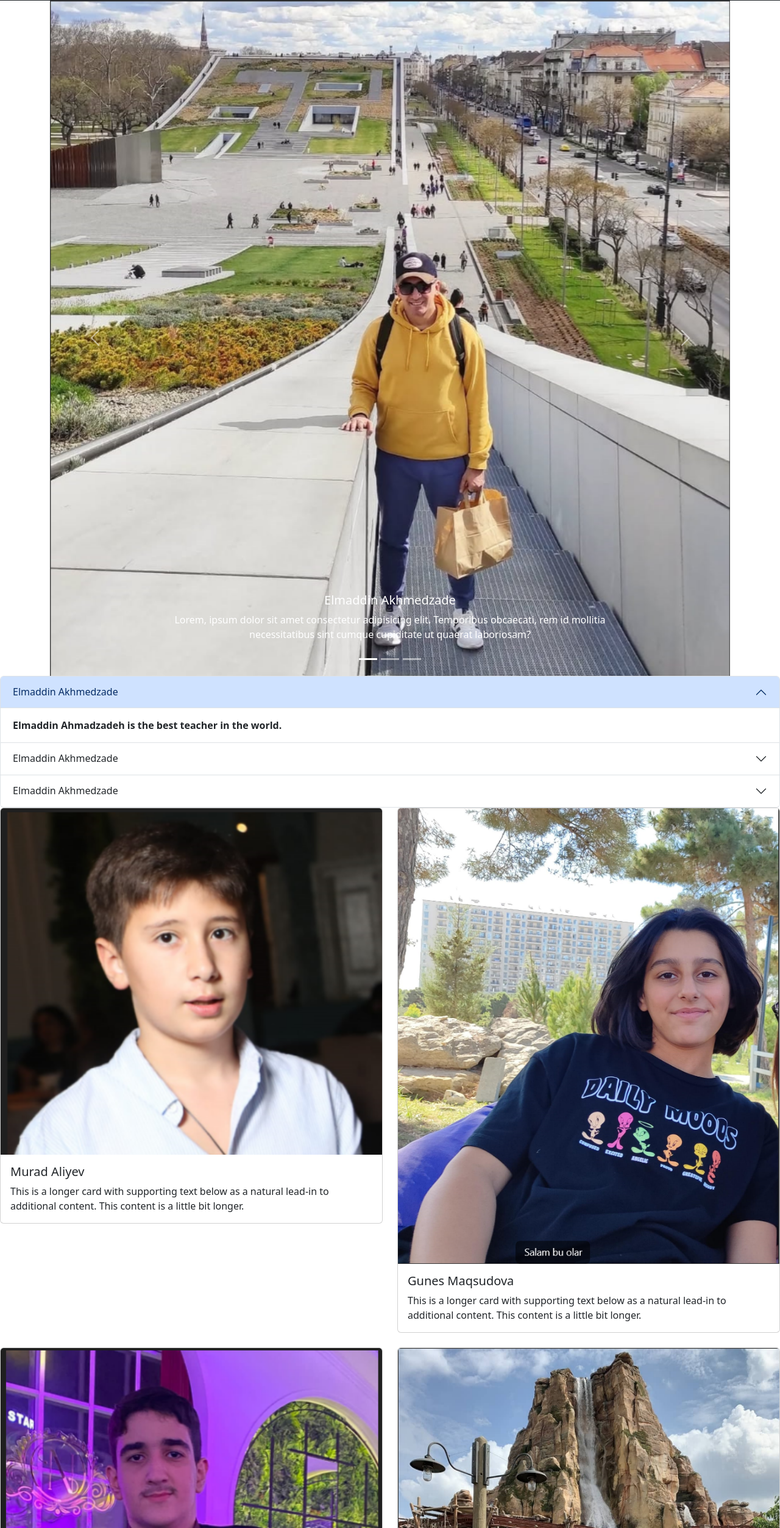
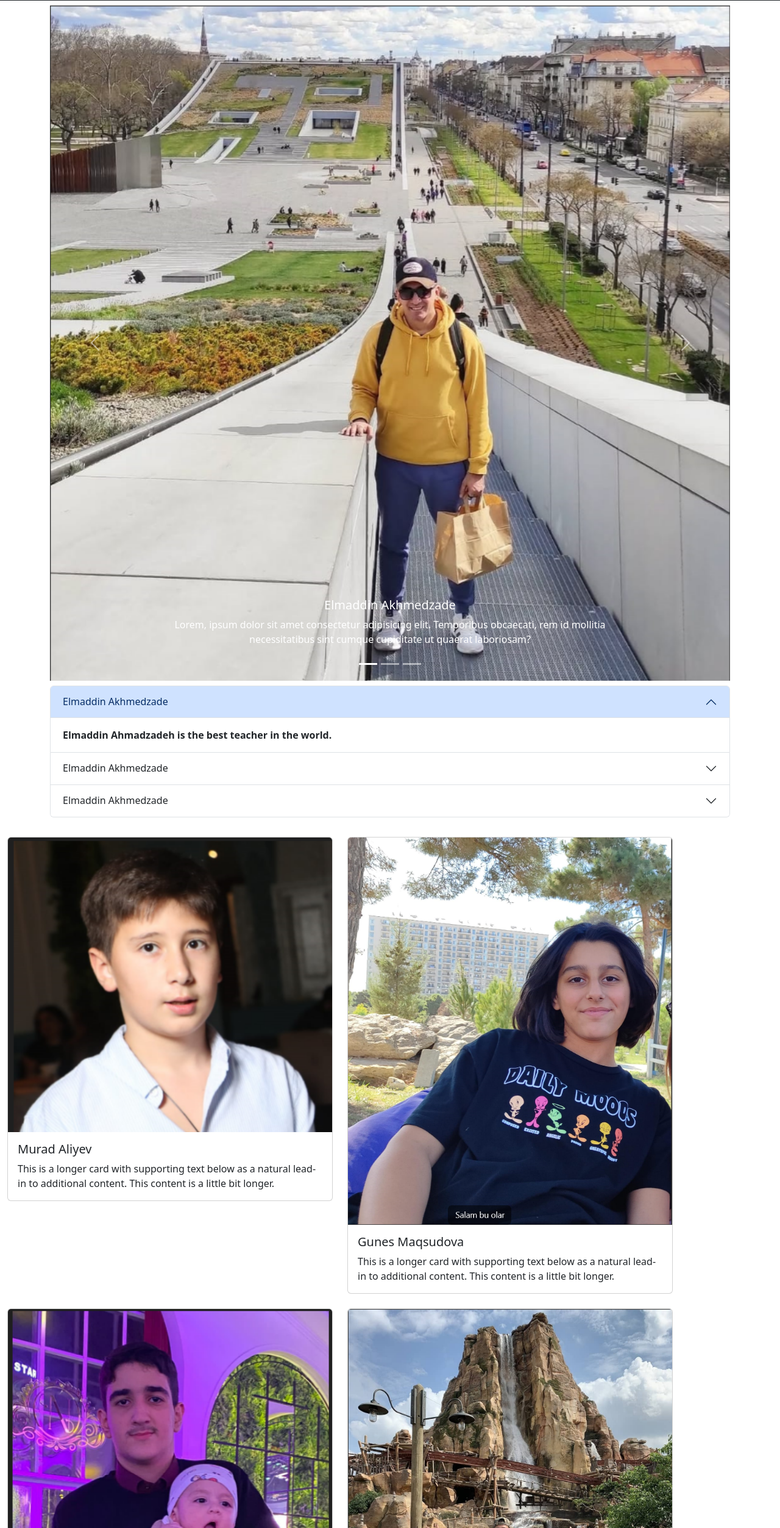
Before and after one commit to mrdlyv/end-bootstarp, a plain HTML site: page index.html in a window 1280 px wide. Shown: the part 55-2560 px from the top of the page at 61% size. Drawn offline with nearby package versions, Linux system fonts and the light colour scheme.

Commit message:
fdjvu9dfU

```diff
--- a/index.html
+++ b/index.html
@@ -51,7 +51,7 @@
             </div>
         </div>
     </nav>
-    <div id="carouselExampleCaptions" class="carousel slide container" data-bs-ride="caeousel" interval="2000">
+    <div id="carouselExampleCaptions" class="carousel slide container mt-2" data-bs-ride="caeousel" interval="2000">
         <div class="carousel-indicators">
             <button type="button" data-bs-target="#carouselExampleCaptions" data-bs-slide-to="0" class="active"
                 aria-current="true" aria-label="Slide 1"></button>
@@ -97,7 +97,7 @@
             <span class="visually-hidden">Next</span>
         </button>
     </div>
-    <div class="accordion" id="accordionExample">
+    <div class="accordion container mt-2" id="accordionExample">
         <div class="accordion-item">
             <h2 class="accordion-header">
                 <button class="accordion-button" type="button" data-bs-toggle="collapse" data-bs-target="#collapseOne"
@@ -139,7 +139,7 @@
         </div>
     </div>
 
-    <div class="row row-cols-1 row-cols-md-2 g-4">
+    <div class="row row-cols-1 row-cols-md-2 g-4 container mt-2">
         <div class="col">
             <div class="card">
                 <img src="murad.png" class="card-img-top" alt="...">
@@ -181,7 +181,7 @@
             </div>
         </div>
     </div>
-    <footer class="bg-dark text-white text-center p-3 mt-5">
+    <footer class="bg-dark text-white text-center p-3 mt-5 container mt-2">
         <iframe class="mb-3"
             src="https://www.google.com/maps/embed?pb=!1m18!1m12!1m3!1d2888.6602446785164!2d49.900772475825846!3d40.38605297144452!2m3!1f0!2f0!3f0!3m2!1i1024!2i768!4f13.1!3m3!1m2!1s0x40307d8144e08d71%3A0xbdfda3ce222b3ed3!2sASPA%20Education%20Center!5e1!3m2!1sru!2saz!4v1746541291318!5m2!1sru!2saz"
             width="100%" height="450" style="border:0;" allowfullscreen="" loading="lazy"
```
